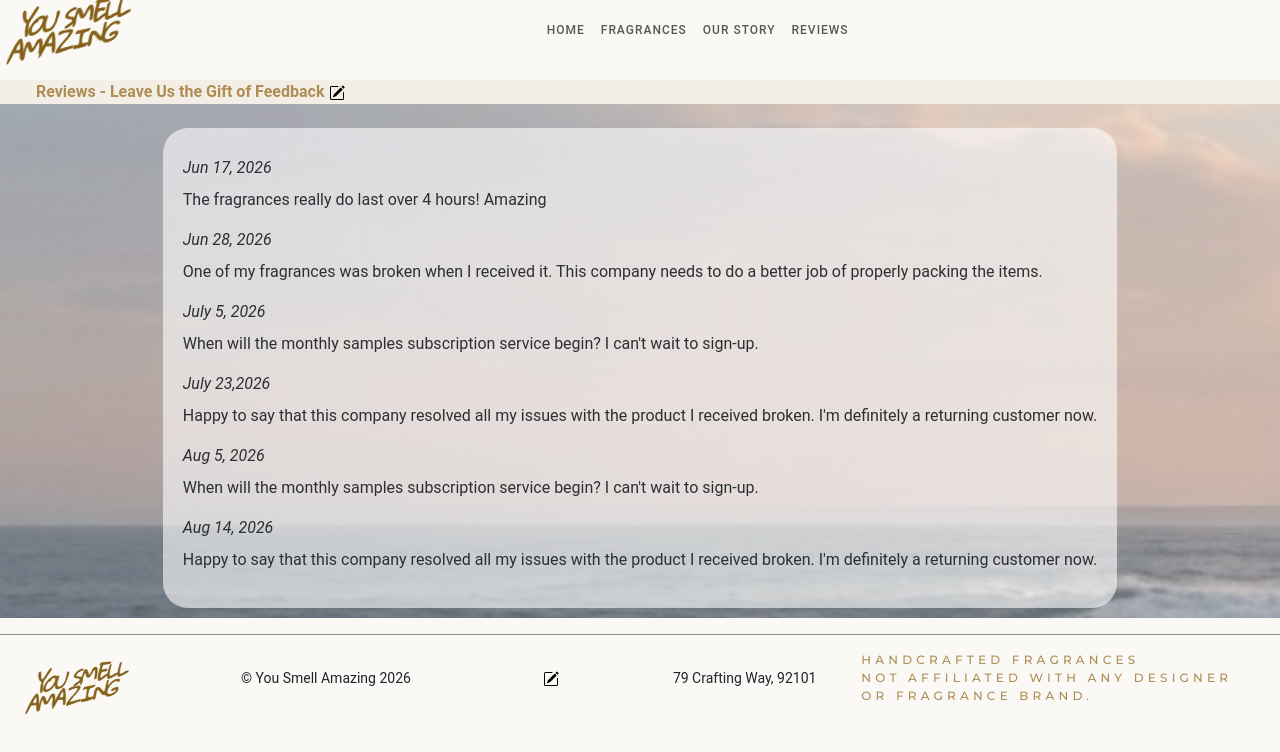
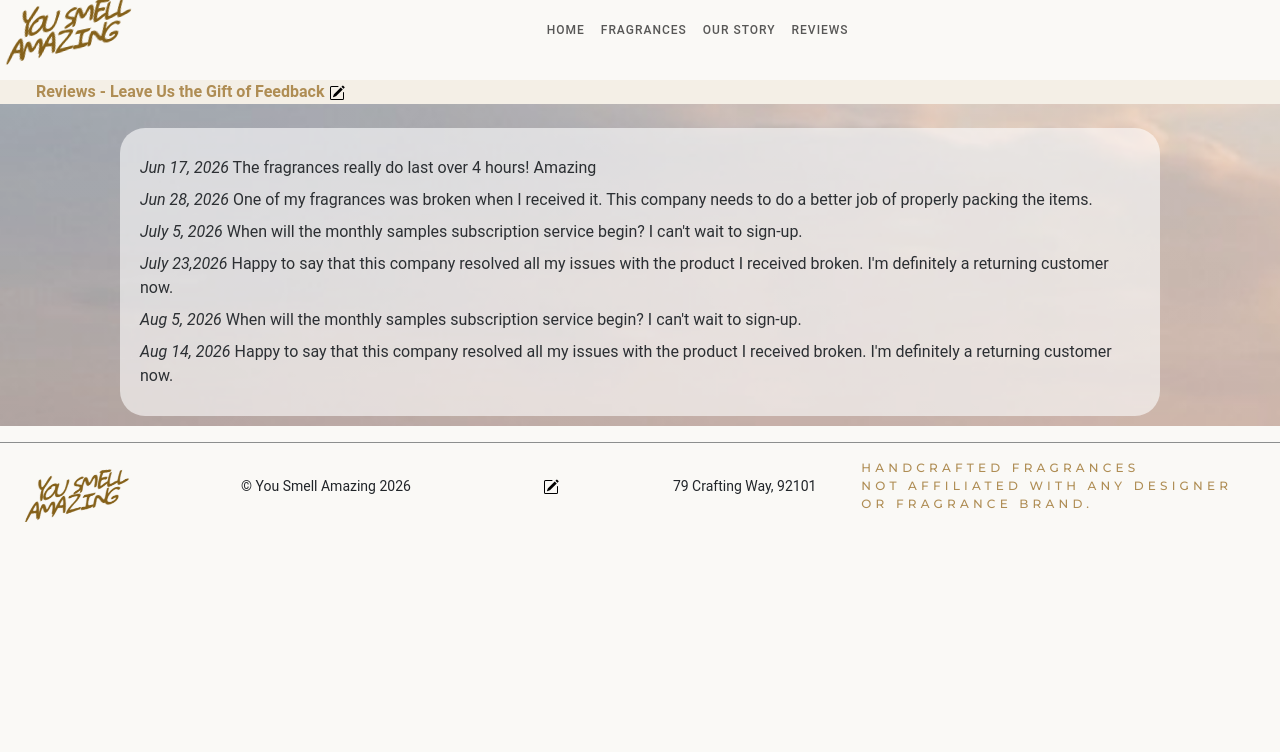
Before and after one commit to twittsack/Handcrafted_Fragrances, a plain HTML site: page reviews.html in a window 1280 px wide. Drawn offline with nearby package versions, Linux system fonts and the light colour scheme; a web font is replaced by a local one.

Commit message:
Updated reviews.html after HTML validation

```diff
--- a/reviews.html
+++ b/reviews.html
@@ -4,10 +4,10 @@
     <meta charset="UTF-8">
     <meta name="viewport" content="width=device-width, initial-scale=1.0">
     <title>Reviews - You Smell Amazing</title>
-    <link rel="preconnect" href="https://fonts.googleapis.com" />
-    <link rel="preconnect" href="https://fonts.gstatic.com" crossorigin />
-    <link rel="preconnect" href="https://fonts.googleapis.com" />
-    <link rel="preconnect" href="https://fonts.gstatic.com" crossorigin />
+    <link rel="preconnect" href="https://fonts.googleapis.com">
+    <link rel="preconnect" href="https://fonts.gstatic.com" crossorigin>
+    <link rel="preconnect" href="https://fonts.googleapis.com">
+    <link rel="preconnect" href="https://fonts.gstatic.com" crossorigin>
     <link rel="preconnect" href="https://fonts.googleapis.com">
     <link rel="preconnect" href="https://fonts.gstatic.com" crossorigin>
     <link rel="preconnect" href="https://fonts.googleapis.com">
@@ -18,8 +18,8 @@
         rel="stylesheet"
         integrity="sha384-T3c6CoIi6uLrA9TneNEoa7RxnatzjcDSCmG1MXxSR1GAsXEV/Dwwykc2MPK8M2HN"
         crossorigin="anonymous"
-    />
-    <link rel="stylesheet" href="./styles/styles.css" />
+    >
+    <link rel="stylesheet" href="./styles/styles.css">
 </head>
 <body>
     <header class="page-header">
@@ -52,44 +52,44 @@
         </nav>
     </header>
     <main>
-        <section class="row align-items-center">
+        <div class="row align-items-center">
             <p class="colum-p header-bar mt-4 mb-0 ps-5">
                 Reviews - Leave Us the Gift of Feedback
                  <!-- Button trigger modal-->
                 <a class="fixed-link-circle left" data-bs-toggle="modal" data-bs-target="#formModal">
-                    <img src="./assets/pencil-square.svg" alt="Write a Review" class="icon"/>
+                    <img src="./assets/pencil-square.svg" alt="Write a Review" class="icon">
                 </a>
             </p>
-        </section>
-        <section class="main-banner-reviews" style="min-width: 300px;">
+        </div>
+        <div class="main-banner-reviews" style="min-width: 300px;">
             <div class="shield mt-4">
                 <p class="column-p mt-10">
                     <i>Jun 17, 2026</i>
-                    <blockquote>The fragrances really do last over 4 hours! Amazing</blockquote>
+                    The fragrances really do last over 4 hours! Amazing
                 </p>
                 <p class="column-p mt-10">
                     <i>Jun 28, 2026</i>
-                    <blockquote>One of my fragrances was broken when I received it.  This company needs to do a better job of properly packing the items.</blockquote>
+                    One of my fragrances was broken when I received it.  This company needs to do a better job of properly packing the items.
                 </p>
                 <p class="column-p mt-10">
                     <i>July 5, 2026</i>
-                    <blockquote>When will the monthly samples subscription service begin?  I can't wait to sign-up.</blockquote>
+                    When will the monthly samples subscription service begin?  I can't wait to sign-up.
                 </p>
                 <p class="column-p mt-10">
                     <i>July 23,2026</i>
-                    <blockquote>Happy to say that this company resolved all my issues with the product I received broken.  I'm definitely a returning customer now.</blockquote>
+                    Happy to say that this company resolved all my issues with the product I received broken.  I'm definitely a returning customer now.
                 </p>
                 <p class="column-p mt-10">
                     <i>Aug 5, 2026</i>
-                    <blockquote>When will the monthly samples subscription service begin?  I can't wait to sign-up.</blockquote>
+                    When will the monthly samples subscription service begin?  I can't wait to sign-up.
                 </p>
                 <p class="column-p mt-10">
                     <i>Aug 14, 2026</i>
-                    <blockquote>Happy to say that this company resolved all my issues with the product I received broken.  I'm definitely a returning customer now.</blockquote>
+                    Happy to say that this company resolved all my issues with the product I received broken.  I'm definitely a returning customer now.
                 </p>
             </div>
-        </section>
-        <hr class="opacity-50" />
+        </div>
+        <hr class="opacity-50">
         <!-- Modal -->
         <div
             class="modal fade"
@@ -97,7 +97,6 @@
             data-bs-backdrop="static"
             data-bs-keyboard="false"
             tabindex="-1"
-            aria-labelledby="formModalLabel"
             aria-hidden="true">
             <div class="modal-dialog modal-dialog-centered modal-dialog-scrollable">
                 <div class="modal-content">
@@ -106,7 +105,7 @@
                     <button type="button" class="btn-close" data-bs-dismiss="modal" aria-label="Close"></button>
                 </div>
                 <div class="modal-body">
-                    <form action="#" method="GET" class="contact-form">
+                    <form action="https://formspree.io/f/xaenwjvr" method="POST" class="contact-form">
                         <div class="mb3 form-floating">
                             <input
                                 type="text"
@@ -115,7 +114,7 @@
                                 placeholder="Name"
                                 name="contact-name"
                                 required
-                            />
+                            >
                             <label for="contact-name">Name</label>
                         </div>
                         <div class="mb3 form-floating">
@@ -126,7 +125,7 @@
                                 placeholder="name@example.com"
                                 name="contact-email"
                                 required
-                            />
+                            >
                             <label for="contact-email">Email</label>
                         </div>
                         <div class="mb3 form-floating">
@@ -148,7 +147,7 @@
                                 id="data-protection-field"
                                 name="accept-toc"
                                 required
-                            />
+                            >
                             <label class="form-check-label" for="data-protection-field">
                                 I accept the data protection guidelines.
                             </label>
@@ -174,8 +173,9 @@
             <div class="col col-12 col-md-2 order-4 order-sm-3">
             <ul class="social">
                 <li>
-                    <a href="#">
-                        <img class="icon" src="./assets/pencil-square.svg" alt="Write a Review" />
+                     <!-- Button trigger modal-->
+                    <a class="fixed-link-circle left" data-bs-toggle="modal" data-bs-target="#formModal">
+                    <img class="icon" src="./assets/pencil-square.svg" alt="Write a Review">
                     </a>
                 </li>
             </ul>
```
